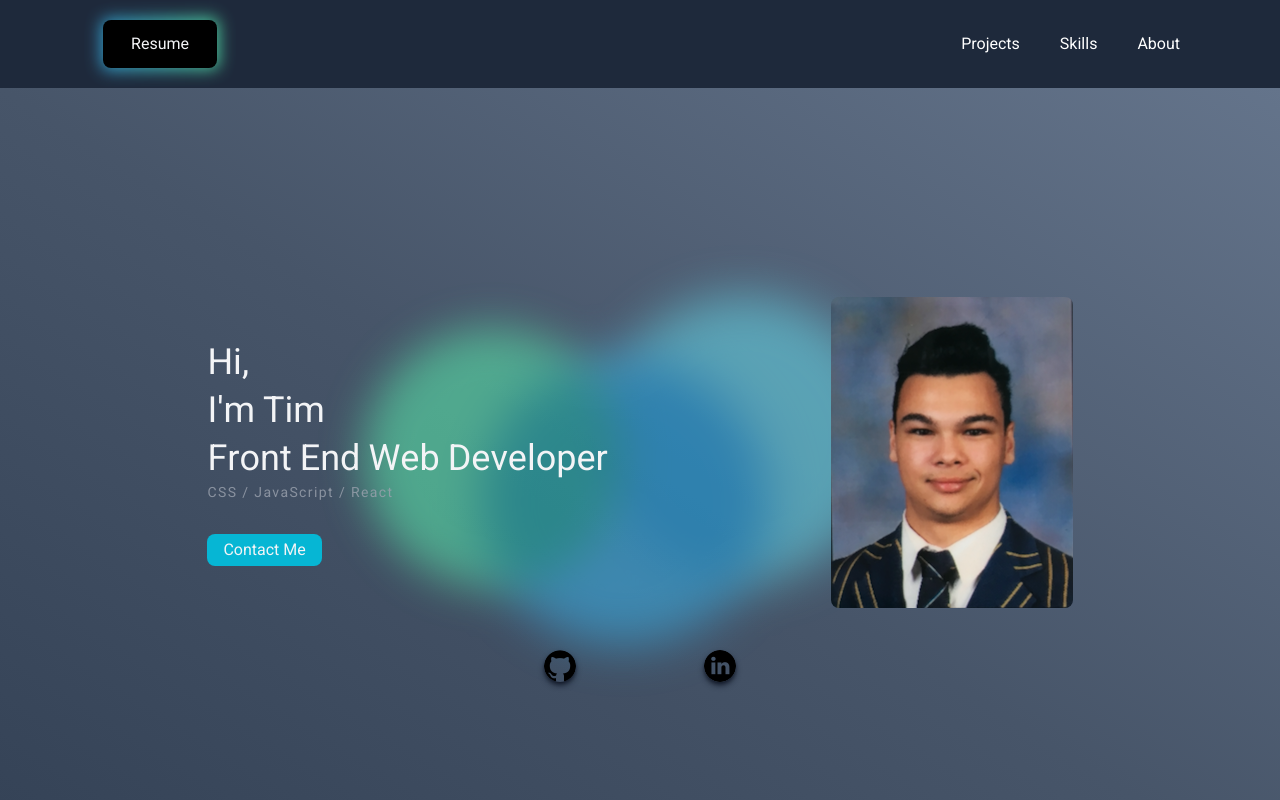
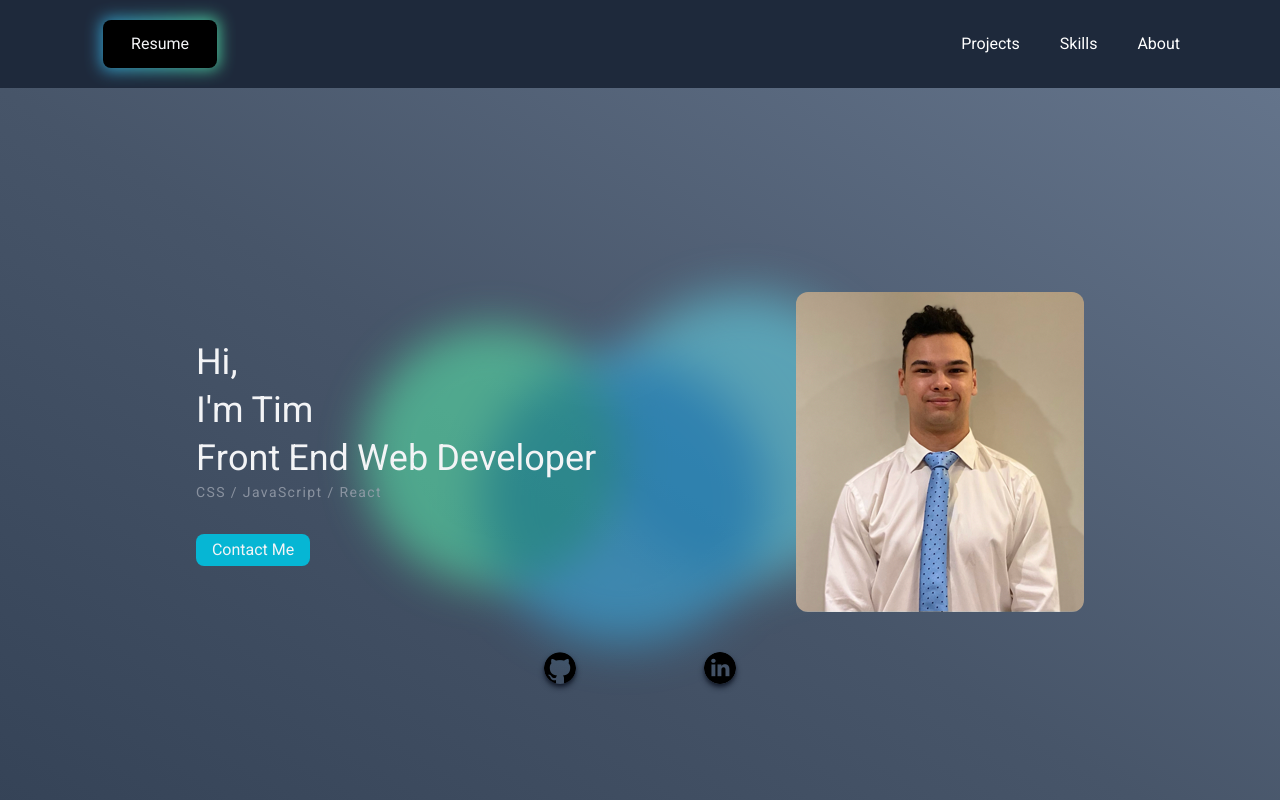
Before and after one commit to Tcaf351/Portfolio-React, a React (Create React App) app in the folder portfolio/: page / in a window 1280 px wide. Shown: the top 800 px of the page. Built offline with nearby package versions, Linux system fonts and the light colour scheme.

Commit message:
Added better photo for final design

```diff
--- a/portfolio/src/Pages/sections/Hero.jsx
+++ b/portfolio/src/Pages/sections/Hero.jsx
@@ -75,11 +75,11 @@ const Hero = () => {
 
 
                     <div className='rounded-lg'>
-                        <motion.img className='rounded-lg'
+                        <motion.img className='rounded-xl'
                                     initial={{ x: 550 }}
                                     animate={{ x: 0 }}
                                     transition={{ delay: 0.1 }}
-                                    src="./Me.png"
+                                    src="./me.png"
                                     alt="Timothy Cafarella" />
                     </div>
                 </div>
```
Also changed, not shown: portfolio/public/Me.png.
